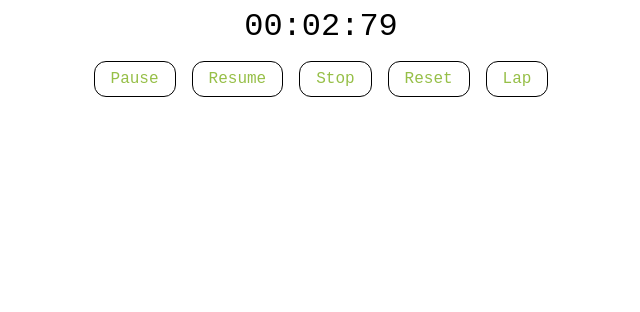
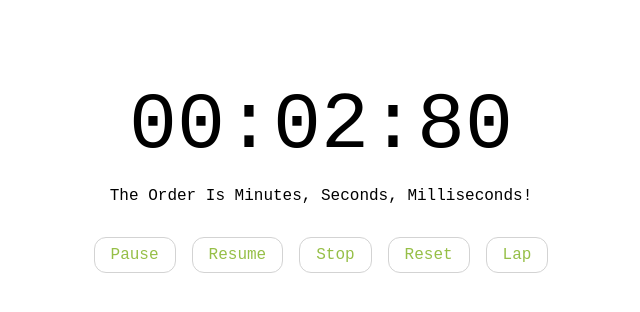
Before and after one commit to Shopify/eng-intern-assessment-react, a React app: page / in a window 1280 px wide. Both pictures are taken after a click on the button "Start". Shown: the top 312 px of the page, without its empty margins (319-959 px from the left). Built offline with nearby package versions, Linux system fonts and the light colour scheme.

Commit message:
Added mantine and changed the flex!

```diff
--- a/package.json
+++ b/package.json
@@ -12,6 +12,8 @@
   "author": "",
   "license": "ISC",
   "dependencies": {
+    "@mantine/core": "^7.4.1",
+    "@mantine/hooks": "^7.4.1",
     "@testing-library/jest-dom": "^6.2.0",
     "identity-obj-proxy": "^3.0.0",
     "jest-environment-jsdom": "^29.7.0",
--- a/src/StopWatch/StopWatch.css
+++ b/src/StopWatch/StopWatch.css
@@ -1,26 +1,41 @@
+:root {
+  --main-shopify-green: #96bf47;
+  --main-shopify-white: #ffffff;
+}
+
 .stop-watch-main-display {
+  margin-top: 5rem;
   display: flex;
   justify-content: center;
   align-items: center;
-  font-size: 2rem;
+  font-size: 5rem;
   font-family: "Courier New", Courier, monospace;
   flex-wrap: nowrap;
 }
 
 .stop-watch-laps-main-display {
-  margin-top: 1rem;
-  display: flex;
-  flex-direction: column;
-  justify-content: center;
-  align-items: center;
+  font-family: "Courier New", Courier, monospace;
+  margin-top: 2rem;
   font-size: 1.5rem;
-  gap: 1rem;
-  font-family: "Courier New", Courier, monospace;
+  max-width: fit-content;
+  overflow-y: scroll;
+  padding: 1rem;
+  max-height: 400px;
+  border-radius: 12px;
 }
 
 .stop-watch-laps-inner-display {
-  display: flex;
-  flex-direction: row;
-  justify-content: space-between;
-  gap: 5rem;
+  border: 1px solid lightgray;
+  background-color: var(--main-shopify-green);
+  padding: 1rem;
+  border-radius: 12px;
 }
+
+.stop-watch-laps-center-div {
+  max-width: fit-content;
+  margin: 0 auto;
+}
+
+.stop-watch-text-description {
+  font-family: "Courier New", Courier, monospace;
+}
--- a/src/StopWatch/StopWatch.tsx
+++ b/src/StopWatch/StopWatch.tsx
@@ -1,6 +1,7 @@
 import React, { createContext, useEffect, useState } from "react";
 import "./StopWatch.css";
 import StopWatchButton from "../StopWatchButton/StopWatchButton";
+import { Center, Flex, Text } from "@mantine/core";
 
 interface StopWatchContextInterface {
   command: string;
@@ -88,7 +89,13 @@ export default function StopWatch() {
   return (
     <StopWatchContext.Provider value={{ command, setCommand }}>
       <div>
-        <div className="stop-watch-main-display" id="stop-watch-time">
+        <Flex
+          direction={"row"}
+          justify={"center"}
+          align={"center"}
+          className="stop-watch-main-display"
+          id="stop-watch-time"
+        >
           {command === "stop" ? (
             "Stopped"
           ) : (
@@ -98,16 +105,33 @@ export default function StopWatch() {
               )}:${CheckForLeadingZero(milliseconds)}`}
             </div>
           )}
+        </Flex>
+
+        <div className="stop-watch-laps-center-div">
+          <Text className="stop-watch-text-description">
+            The Order Is Minutes, Seconds, Milliseconds!
+          </Text>
         </div>
+        <StopWatchButton />
 
-        <StopWatchButton />
-        <div className="stop-watch-laps-main-display" data-testid="lap-list">
-          {laps.map((lap, index) => (
-            <div key={index} className="stop-watch-laps-inner-display">
-              <div> Lap {index + 1}:</div>
-              <div>{lap}</div>
-            </div>
-          ))}
+        <div className="stop-watch-laps-center-div">
+          <Flex
+            direction={"column"}
+            justify={"center"}
+            align={"center"}
+            gap={"2rem"}
+            className="stop-watch-laps-main-display"
+            style={{ display: `${laps.length === 0 ? "none" : ""}` }}
+            data-testid="lap-list"
+          >
+            {laps.map((lap, index) => {
+              return (
+                <Text className="stop-watch-laps-inner-display">
+                  Lap {index + 1}: {lap}
+                </Text>
+              );
+            })}
+          </Flex>
         </div>
       </div>
     </StopWatchContext.Provider>
--- a/src/StopWatchButton/StopWatchButton.css
+++ b/src/StopWatchButton/StopWatchButton.css
@@ -2,6 +2,7 @@
   --main-shopify-green: #96bf47;
   --main-shopify-white: #ffffff;
 }
+
 .stop-watch-button-flex {
   display: flex;
   justify-content: center;
@@ -13,7 +14,7 @@
 .stop-watch-button-button {
   margin-top: 1rem;
   padding: 0.5rem 1rem;
-  border: 1px solid #000;
+  border: 1px solid lightgray;
   background-color: var(--main-shopify-white);
   color: var(--main-shopify-green);
   border-radius: 12px;
--- a/src/StopWatchButton/StopWatchButton.tsx
+++ b/src/StopWatchButton/StopWatchButton.tsx
@@ -16,9 +16,9 @@ export default function StopWatchButton() {
       StopWatchContextInButton.command === "pause" ||
       StopWatchContextInButton.command === ""
     ) {
-      return "hidden";
+      return "none";
     } else {
-      return "visible";
+      return "";
     }
   };
 
@@ -105,7 +105,7 @@ export default function StopWatchButton() {
             StopWatchContextInButton.setCommand("lap");
           }}
           style={{
-            visibility: `${StopWatchContextStopCase()}`,
+            display: `${StopWatchContextStopCase()}`,
           }}
         >
           Lap
--- a/src/index.tsx
+++ b/src/index.tsx
@@ -1,7 +1,13 @@
-import React from 'react';
-import { createRoot } from 'react-dom/client';
-import App from './App';
+import React from "react";
+import { createRoot } from "react-dom/client";
+import App from "./App";
+import { MantineProvider } from "@mantine/core";
 
-const container = document.getElementById('root');
+const container = document.getElementById("root");
 const root = createRoot(container);
-root.render(<App />);
+
+root.render(
+  <MantineProvider>
+    <App />{" "}
+  </MantineProvider>
+);
```
Also changed, not shown: 1 other file (tests, documents, lock files or other folders).
